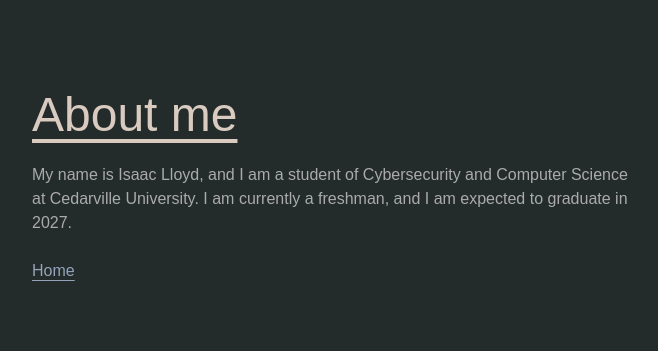
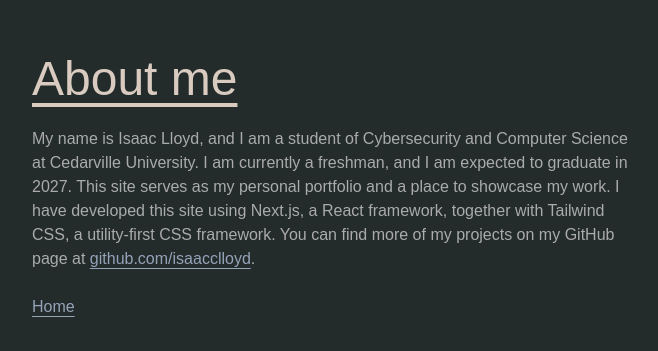
Before and after one commit to theisaaclloyd/isaacclloydcom-frontend, a Next.js app: page /about in a window 1280 px wide. Shown: the part 213-564 px from the top of the page, without its empty margins (304-962 px from the left). Built offline with nearby package versions, Linux system fonts and the light colour scheme; a web font is replaced by a local one.

Commit message:
updated about

```diff
--- a/app/about/page.js
+++ b/app/about/page.js
@@ -15,6 +15,8 @@ export default function Home() {
 					<h1 className="text-5xl underline underline-offset-8 text-test3">About me</h1>
 					<p className="py-6 Gitan-Regular text-test6">
 						My name is Isaac Lloyd, and I am a student of Cybersecurity and Computer Science at Cedarville University. I am currently a freshman, and I am expected to graduate in 2027.
+						This site serves as my personal portfolio and a place to showcase my work. I have developed this site using Next.js, a React framework, together with Tailwind CSS, a utility-first CSS framework.
+						You can find more of my projects on my GitHub page at <Link href="https://github.com/theisaaclloyd" className="text-slate-400 hover:text-gray-900 transition underline underline-offset-4">github.com/isaacclloyd</Link>.
 					</p>
 					<Link href="/" className="pt-15 Gitan-Regular text-slate-400 hover:text-gray-900 transition underline underline-offset-4">Home</Link>
 				</div>
```
